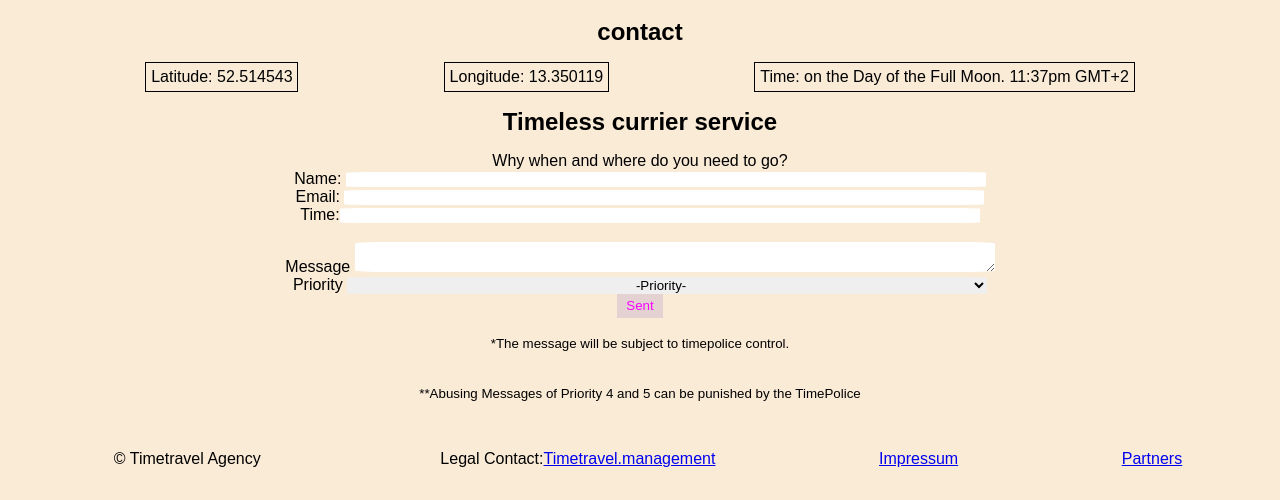
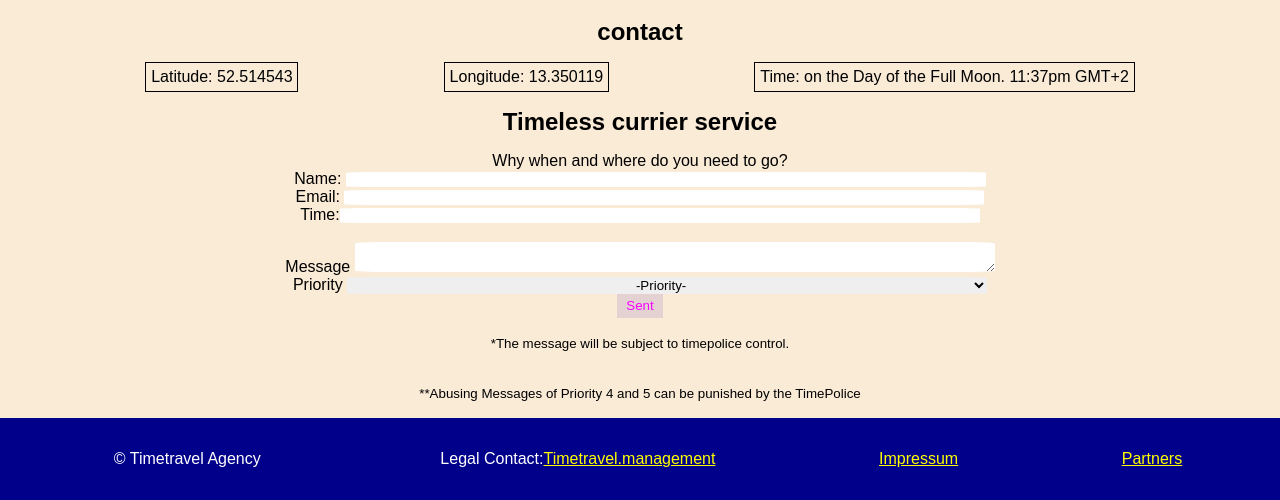
Before and after one commit to MPenCode/Timetravel, a plain HTML site: page timetravel-landingpage.html in a window 1280 px wide. Shown: the part 2795-3295 px from the top of the page. Drawn offline with Linux system fonts and the light colour scheme.

Commit message:
Added new Footer Color

```diff
--- a/style.css
+++ b/style.css
@@ -120,6 +120,9 @@ a:hover {
     justify-content: space-around;
     padding: 1rem;
 }
+.footer-link a {
+    color: yellow;
+}
 
 /* main {} */
 
@@ -136,3 +139,8 @@ div button {
     padding: .3rem .6rem;
 
 }
+
+footer {
+    color: white;
+    background-color: darkblue ;
+}
```
